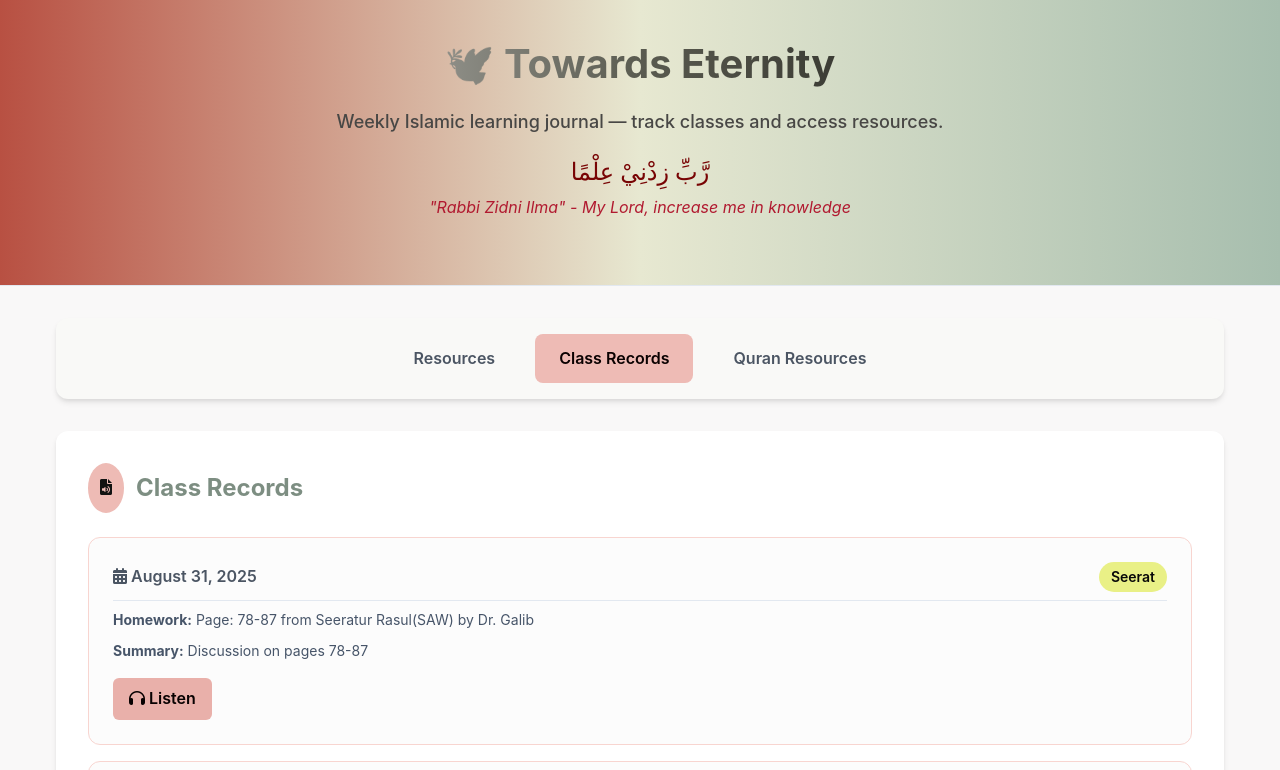
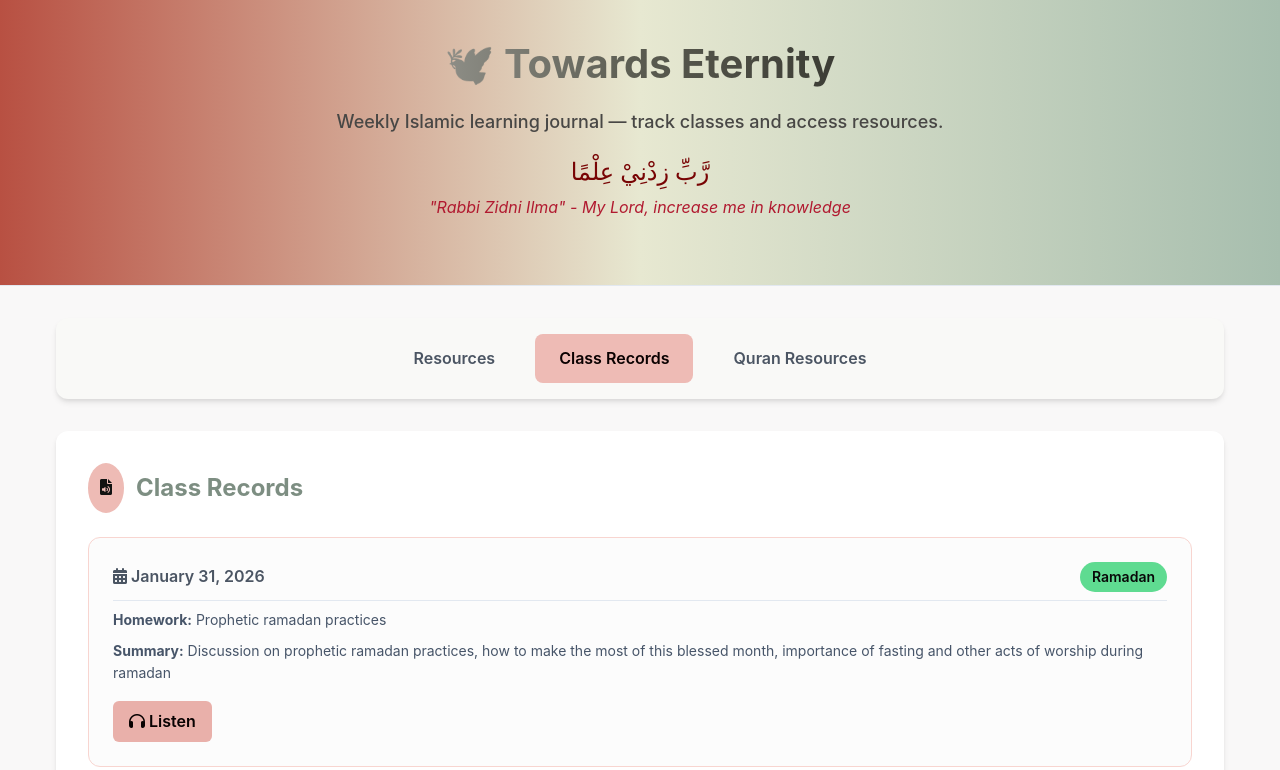
Before and after one commit to humayun-ashik/islamic-class-archive, a website: page index.html in a window 1280 px wide. Both pictures are taken after a click on the link "Class Records". Shown: the top 770 px of the page. Drawn offline with nearby package versions, Linux system fonts and the light colour scheme.

Commit message:
New classes added

```diff
--- a/data/class-records.json
+++ b/data/class-records.json
@@ -111,7 +111,25 @@
         "homework": "Page: 78-87 from Seeratur Rasul(SAW) by Dr. Galib",
         "audioLink": "https://drive.google.com/file/d/1kCrf-7iHQVk9WevGL3OXjptGx8xhQSTS/view?usp=sharing",
         "summary": "Discussion on pages 78-87"
+      },
+      {
+        "id": 15,
+        "date": "2026-01-24",
+        "classType": "Seerat",
+        "homework": "Page: 105-113 from Seeratur Rasul(SAW) by Dr. Galib",
+        "audioLink": "https://drive.google.com/file/d/1Zeyapmk7ORDXRGwt02pwPGkD-O-6W4ET/view?usp=sharing",
+        "summary": "Discussion on pages 105-113"
+      },
+      {
+        "id": 16,
+        "date": "2026-01-31",
+        "classType": "Ramadan",
+        "homework": "Prophetic ramadan practices",
+        "audioLink": "https://drive.google.com/file/d/1wtql5BOL8s-wUHSE7yiPW9x8tKPhnPgP/view?usp=sharing",
+        "summary": "Discussion on prophetic ramadan practices, how to make the most of this blessed month, importance of fasting and other acts of worship during ramadan"
       }
+
+
 
 
     ]
--- a/style.css
+++ b/style.css
@@ -223,6 +223,9 @@ body {
 .class-record-card .class-type.seerat {
     background-color: #e9f086; /* Updated color */
 }
+.class-record-card .class-type.ramadan {
+    background-color: #5fdb91; /* Updated color */
+}
 
 .class-record-card .homework,
 .class-record-card .summary {
```
